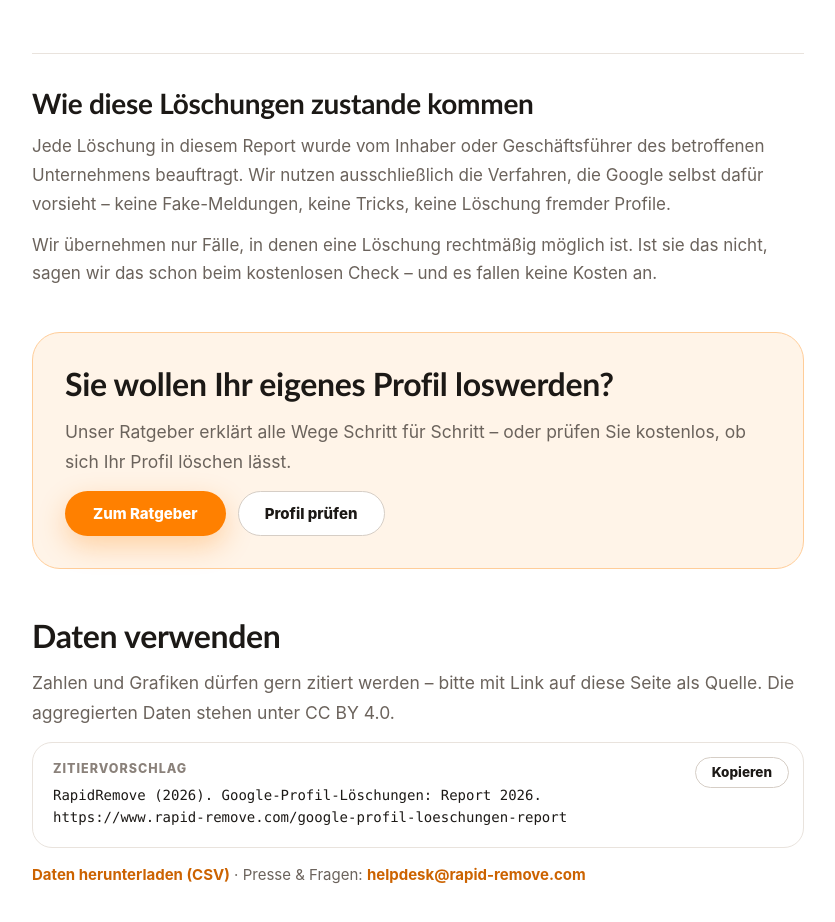
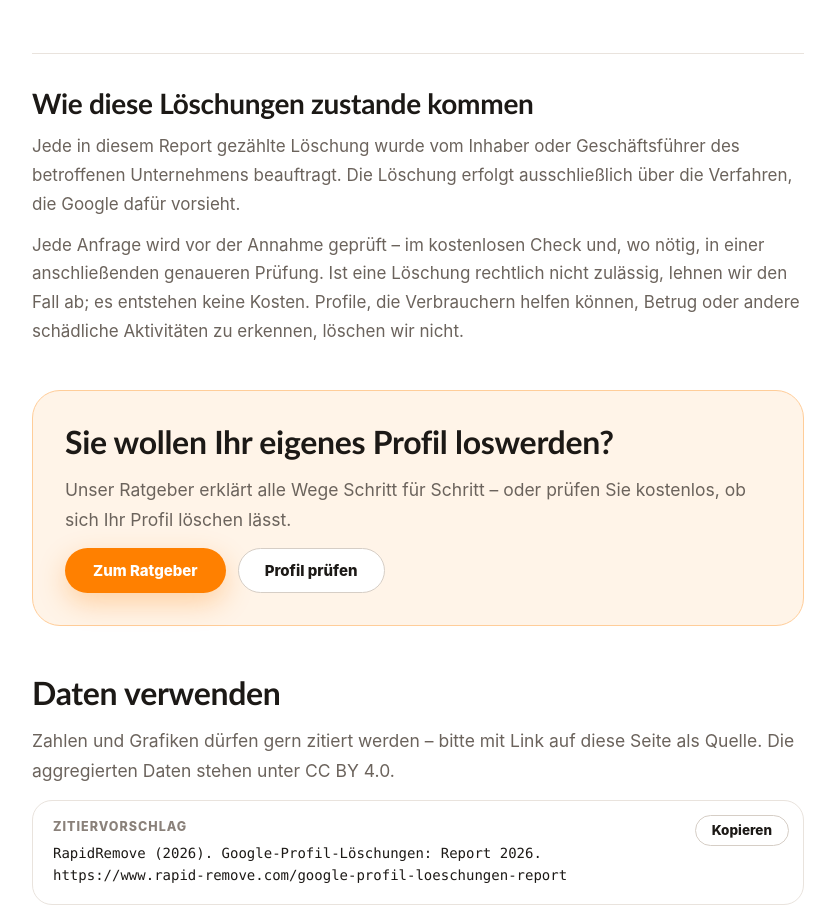
Before and after one commit to maximilian-invest/RapidRemove, a Next.js app: page /google-profil-loeschungen-report in a window 1280 px wide. Shown: the part 3946-4868 px from the top of the page, without its empty margins (222-1057 px from the left). Built offline with nearby package versions, Linux system fonts and the light colour scheme.

Commit message:
Report: Abschnitt zur Rechtmäßigkeit sachlich formuliert (Prüfung, Ablehnung, keine Löschung bei Betrugshinweisen)
Co-Authored-By: Claude Opus 5.5 <noreply@anthropic.com>
Claude-Session: https://claude.ai/code/session_015eaQXK21EJdF4B4xVA6ZTF

```diff
--- a/src/components/ReportPage.jsx
+++ b/src/components/ReportPage.jsx
@@ -78,8 +78,8 @@ const C = {
     legendEn: "English", legendDe: "German",
     howH: "How these removals happen",
     how: [
-      "Every removal counted in this report was commissioned by the owner or managing director of the business concerned. We only use the processes Google itself provides — no fake reports, no tricks, no removal of other people's profiles.",
-      "We only take on a case if the removal is legitimately possible. If it isn't, we say so in the free check — and nothing is charged.",
+      "Every removal counted in this report was commissioned by the owner or managing director of the business concerned. Removals are carried out exclusively through the procedures Google provides for this purpose.",
+      "Each request is reviewed before we accept it — in the free check and, where necessary, in a more detailed review afterwards. If a removal is not legally permissible, we decline the case and nothing is charged. We do not remove profiles that could help consumers identify fraud or other harmful activity.",
     ],
     methH: "Methodology",
     meth: [
@@ -166,8 +166,8 @@ const C = {
     legendEn: "Englisch", legendDe: "Deutsch",
     howH: "Wie diese Löschungen zustande kommen",
     how: [
-      "Jede Löschung in diesem Report wurde vom Inhaber oder Geschäftsführer des betroffenen Unternehmens beauftragt. Wir nutzen ausschließlich die Verfahren, die Google selbst dafür vorsieht – keine Fake-Meldungen, keine Tricks, keine Löschung fremder Profile.",
-      "Wir übernehmen nur Fälle, in denen eine Löschung rechtmäßig möglich ist. Ist sie das nicht, sagen wir das schon beim kostenlosen Check – und es fallen keine Kosten an.",
+      "Jede in diesem Report gezählte Löschung wurde vom Inhaber oder Geschäftsführer des betroffenen Unternehmens beauftragt. Die Löschung erfolgt ausschließlich über die Verfahren, die Google dafür vorsieht.",
+      "Jede Anfrage wird vor der Annahme geprüft – im kostenlosen Check und, wo nötig, in einer anschließenden genaueren Prüfung. Ist eine Löschung rechtlich nicht zulässig, lehnen wir den Fall ab; es entstehen keine Kosten. Profile, die Verbrauchern helfen können, Betrug oder andere schädliche Aktivitäten zu erkennen, löschen wir nicht.",
     ],
     methH: "Methodik",
     meth: [
```
